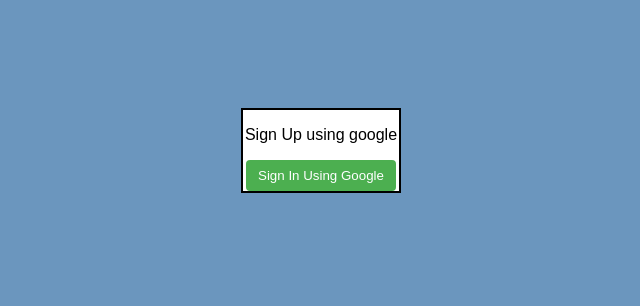
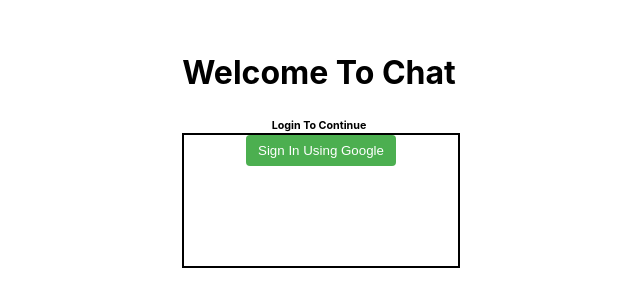
Before and after one commit to TahaAkber/Real-time-chat-app, a React (Create React App) app in the folder my-app/: page /login in a window 1280 px wide. Shown: the part 250-556 px from the top of the page, without its empty margins (321-961 px from the left). Built offline with nearby package versions, Linux system fonts and the light colour scheme.

Commit message:
added css

```diff
--- a/my-app/src/App.css
+++ b/my-app/src/App.css
@@ -43,3 +43,8 @@
   font: 1em sans-serif;
   background-color: white;
 }
+.loginheading {
+  color: white;
+  display: inline;
+  font-size: 40px;
+}
--- a/my-app/src/App.js
+++ b/my-app/src/App.js
@@ -23,6 +23,12 @@
   if (!isauth) {
     return (
       <div className="App">
+        <div className="chatheading">
+          <h1>Welcome To Chat</h1>
+          <span>
+            <h6>Login To Continue</h6>
+          </span>
+        </div>
         <div className="login">
           <Login setisauth={setisauth} />
         </div>
--- a/my-app/src/pages/Chat.js
+++ b/my-app/src/pages/Chat.js
@@ -15,7 +15,6 @@
   const chatref = collection(db, "messages");
   const [chat, setchat] = useState(null);
   const [messages, setmessages] = useState([]);
-  const [user] = useAuthState(auth);
   useEffect(() => {
     const querymessages = query(
       chatref,
@@ -25,10 +24,8 @@
     const unsubscribe = onSnapshot(querymessages, (snapshot) => {
       let messages = [];
       snapshot.forEach((doc) => {
-        console.log(doc.data());
         messages.push(doc.data());
       });
-      console.log(messages);
       setmessages(messages);
     });
     return () => unsubscribe();
--- a/my-app/src/pages/login.jsx
+++ b/my-app/src/pages/login.jsx
@@ -13,7 +13,6 @@
   };
   return (
     <div>
-      <p>Sign Up using google</p>
       <button onClick={signin} className="button">
         Sign In Using Google
       </button>
--- a/my-app/src/styles/chat.css
+++ b/my-app/src/styles/chat.css
@@ -10,7 +10,6 @@
   justify-content: center;
   align-items: center;
   height: 100vh; /* This ensures the container takes up the full viewport height */
-  background-color: #6b96be;
 }
 
 .chat {
@@ -44,3 +43,10 @@
   font-weight: bold;
   color: white;
 }
+.button {
+  margin-bottom: 100px;
+}
+span {
+  display: inline-block;
+  margin: -100px;
+}
```
